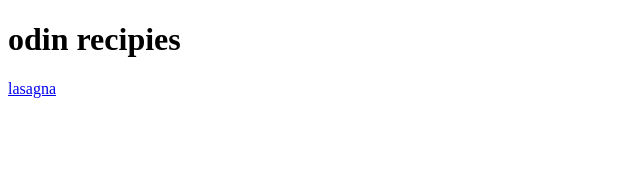
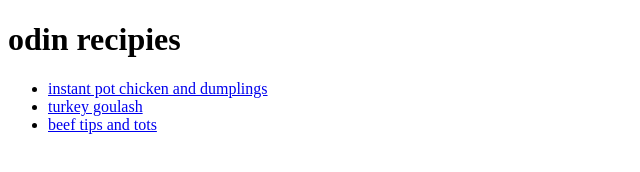
Before and after one commit to ethanjpkamus/odin-recipies, a plain HTML site: page index.html in a window 1280 px wide. Shown: the whole page, without its empty margins (0-640 px from the left). Drawn offline with Linux system fonts and the light colour scheme.

Commit message:
added all anchor references

```diff
--- a/index.html
+++ b/index.html
@@ -7,6 +7,10 @@
 </head>
 <body>
     <h1>odin recipies</h1>
-    <a href="recipe-pages/beef-tips-and-tots.html">lasagna</a>
+    <ul>
+        <li><a href="recipe-pages/instant-pot-chicken-and-dumplings.html" rel="noreferrer noopenner">instant pot chicken and dumplings</a></li>
+        <li><a href="recipe-pages/turkey-goulash.html" rel="noreferrer noopenner">turkey goulash</a></li>
+        <li><a href="recipe-pages/beef-tips-and-tots.html" rel="noreferrer noopenner">beef tips and tots</a></li>
+    </ul>
 </body>
 </html>
```
